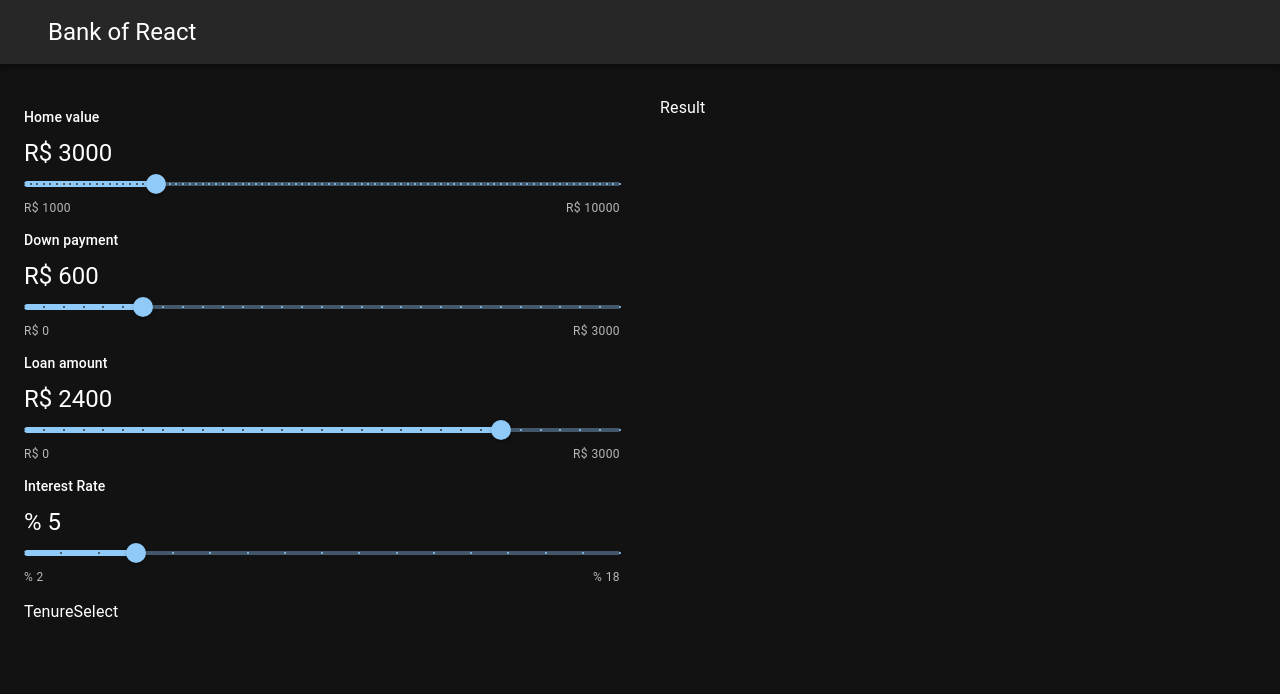
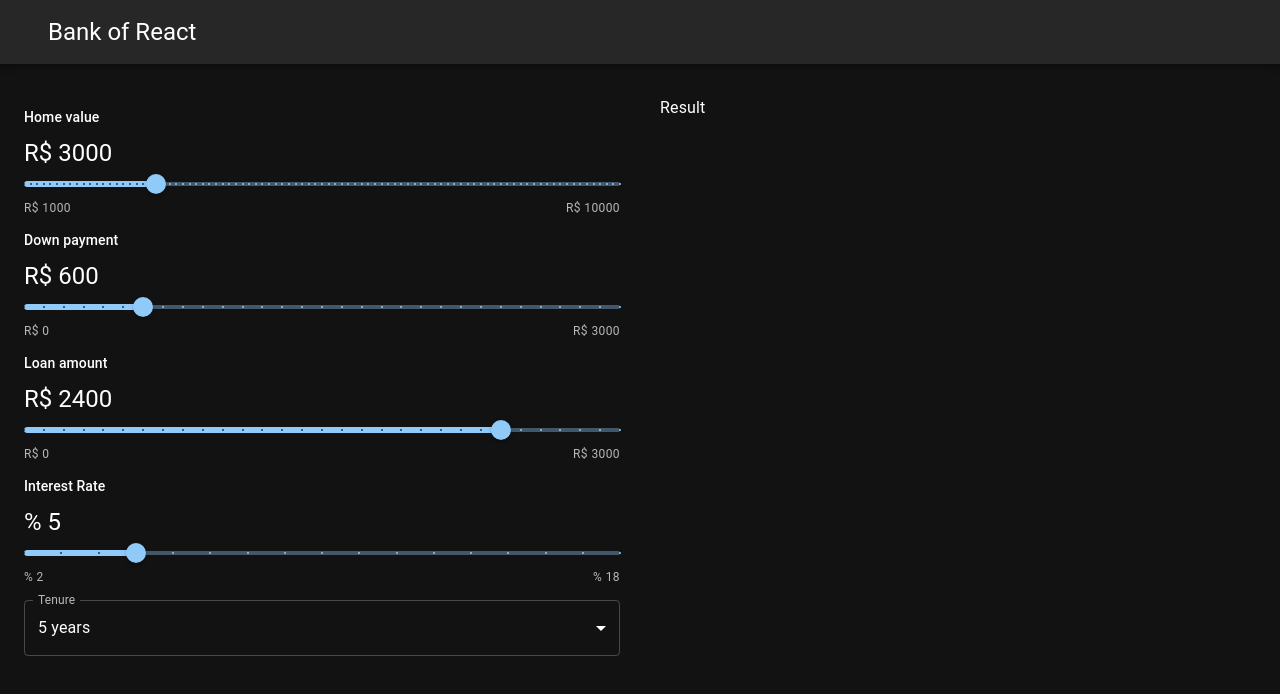
Before and after one commit to thePaulCode/mortgage-calculator, a React (Create React App) app: page / in a window 1280 px wide. Shown: the top 694 px of the page. Built offline with nearby package versions, Linux system fonts and the light colour scheme.

Commit message:
TenureSelect

```diff
--- a/src/App.js
+++ b/src/App.js
@@ -14,7 +14,7 @@
   homeValue: 3000,
   downPayment: 3000 * 0.2,
   loanAmount: 3000 * 0.8,
-  loanTerm: 3000,
+  loanTerm: 5,
   interestRate: 5
 });
 
@@ -28,7 +28,7 @@
           <Grid item xs={12} md={6}>
 
           <SliderSelect data={data} setData={setData}/>
-          <TenureSelect />
+          <TenureSelect data={data} setData={setData}/>
 
           </Grid>
           <Grid item xs={12} md={6}>
--- a/src/components/TenureSelect.js
+++ b/src/components/TenureSelect.js
@@ -1,8 +1,38 @@
-import React from 'react'
+import * as React from 'react';
+import Box from '@mui/material/Box';
+import InputLabel from '@mui/material/InputLabel';
+import MenuItem from '@mui/material/MenuItem';
+import FormControl from '@mui/material/FormControl';
+import Select from '@mui/material/Select';
 
-const TenureSelect = () => {
+const TenureSelect = ({ data, setData }) => {
+
+
+  const handleChange = (event) => {
+    setData({
+      ...data,
+      loanTerm: event.target.value,
+
+    })
+  };
+
   return (
-    <div>TenureSelect</div>
+    <FormControl fullWidth>
+      <InputLabel id="demo-simple-select-label">Tenure</InputLabel>
+      <Select
+        labelId="demo-simple-select-label"
+        id="demo-simple-select"
+        value={data.loanTerm}
+        label="Tenure"
+        onChange={handleChange}
+      >
+        <MenuItem value={5}>5 years</MenuItem>
+        <MenuItem value={10}>10 years</MenuItem>
+        <MenuItem value={15}>15 years</MenuItem>
+        <MenuItem value={20}>20 years</MenuItem>
+        <MenuItem value={25}>25 years</MenuItem>
+      </Select>
+    </FormControl>
   )
 }
 
```
